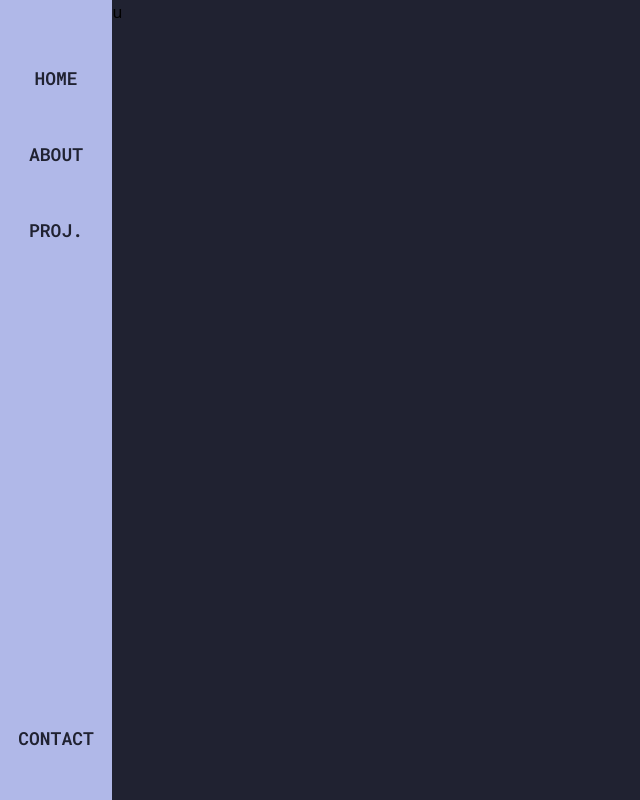
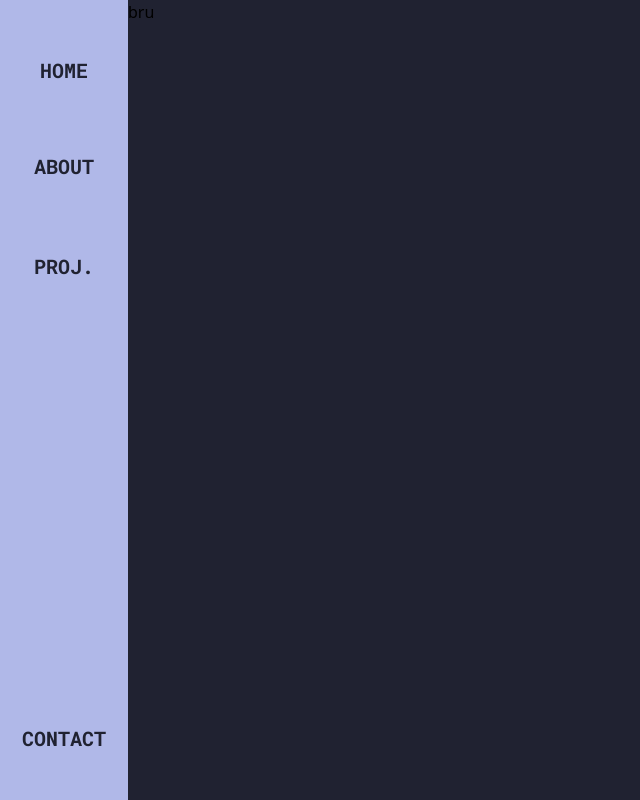
Before and after one commit to Doge-God/portfolio, a React (Create React App) app: page / in a window 1280 px wide. Shown: the top 800 px of the page, without its empty margins (0-640 px from the left). Built offline with nearby package versions, Linux system fonts and the light colour scheme.

Commit message:
feat: navbar ui element scaling

```diff
--- a/package.json
+++ b/package.json
@@ -18,6 +18,7 @@
     "react-router-dom": "^6.3.0",
     "react-scripts": "5.0.1",
     "react-scroll": "^1.8.7",
+    "redux": "^4.2.0",
     "typescript": "^4.8.2",
     "web-vitals": "^2.1.4"
   },
--- a/public/index.html
+++ b/public/index.html
@@ -27,7 +27,7 @@
     <!-- ADD FONT: font-family: 'Roboto Mono', monospace; -->
     <link rel="preconnect" href="https://fonts.googleapis.com">
     <link rel="preconnect" href="https://fonts.gstatic.com" crossorigin>
-    <link href="https://fonts.googleapis.com/css2?family=Roboto+Mono:wght@100;200;300;400;500;600&display=swap" rel="stylesheet">
+    <link href="https://fonts.googleapis.com/css2?family=Roboto+Mono:wght@100;200;300;400;500;600;700&display=swap" rel="stylesheet">
 
     <title>FZ's Folio</title>
   </head>
--- a/src/App.tsx
+++ b/src/App.tsx
@@ -5,10 +5,10 @@ function App() {
   return (
     <div className=' bg-indigo-900'>
       <NavBar/>
-      <div className=' sm:ml-24'>
+      <div className=' sm:ml-28 xl:ml-32'>
         <p id='test' className=' bg-ui-back-space-blue h-screen'>bru</p>
         <p id='test2' className=' bg-red-600 h-screen'>bru</p>
-        <p id='test3' className=' bg-blue-600 h-screen'>bru</p>
+        <p id='test3' className=' bg-green-700 h-screen'>bru</p>
       </div>
     </div>
   );
--- a/src/components/NavBar.tsx
+++ b/src/components/NavBar.tsx
@@ -4,37 +4,60 @@ import {Link} from 'react-scroll';
 
 function NavBar() {
   return (
-    <div className=' bg-transparent fixed top-0 left-0 h-screen w-28 sm:bg-ui-pastel-blue'>
+    <div className=' bg-transparent fixed top-0 left-0 h-screen w-28 xl:w-32 sm:bg-ui-pastel-blue'>
       {/*LARGE FORMAT MENU*/}
-      <div className='hidden h-screen sm:flex flex-col text-center'>
-        <ul className= 'mt-10 flex flex-col justify-evenly'>
-          <li className=' py-2 my-4 font-roboto-mono font-semibold text-lg text-ui-back-space-blue
+      <div className='hidden h-screen sm:flex flex-col font-roboto-mono text-center text-lg xl:text-xl font-semibold xl:font-bold caret-transparent'>
+        <ul className= 'mt-6 flex flex-col justify-evenly'>
+          <li className=' my-6 xl:my-6 text-ui-back-space-blue
            hover:bg-ui-back-space-blue hover:text-ui-pastel-blue'>
-            <Link to="test" spy={true} smooth={true} duration={500}>HOME</Link>
+            <Link to="test" spy={true} smooth={true} duration={500} className=' py-2 inline-block w-full h-full'>HOME</Link>
           </li>
 
-          <li className=' py-2 my-4 font-roboto-mono font-semibold text-lg text-ui-back-space-blue
+          <li className=' my-6 xl:my-7 text-ui-back-space-blue
            hover:bg-ui-back-space-blue hover:text-ui-pastel-blue'>
-            <Link to="test2" spy={true} smooth={true} duration={500}>ABOUT</Link>
+            <Link to="test2" spy={true} smooth={true} duration={500} className=' py-2 inline-block w-full h-full'>ABOUT</Link>
           </li>
 
-          <li className=' py-2 my-4 font-roboto-mono font-semibold text-lg text-ui-back-space-blue
+          <li className=' my-6 xl:my-7 text-ui-back-space-blue
            hover:bg-ui-back-space-blue hover:text-ui-pastel-blue'>
-            <Link to="test3" spy={true} smooth={true} duration={500}>PROJ.</Link>
+            <Link to="test3" spy={true} smooth={true} duration={500} className=' py-2 inline-block w-full h-full'>PROJ.</Link>
           </li>
         </ul>
 
         <Link to="test" spy={true} smooth={true} duration={500} className='
-        py-2 mt-auto mb-10 font-roboto-mono font-semibold text-lg text-ui-back-space-blue
+         py-2 mt-auto mb-10 text-ui-back-space-blue
          hover:bg-ui-back-space-blue hover:text-ui-pastel-blue'>CONTACT</Link>
       </div>
 
       {/*MOBILE MENU BUTTON*/}
       <div className='block sm:hidden z-10'>
-        <AiOutlineMenu size={30} color={'#b0b8e8'} className=' m-3' />
+        <AiOutlineMenu size={40} color={'#b0b8e8'} className=' m-6' />
       </div>
 
       {/*MOBILE MENU*/}
+      <div className='hidden h-screen flex-col text-center text-lg caret-transparent'>
+        <ul className= 'mt-10 flex flex-col justify-evenly'>
+          <li className=' my-6 font-roboto-mono font-semibold text-ui-back-space-blue
+           hover:bg-ui-back-space-blue hover:text-ui-pastel-blue'>
+            <Link to="test" spy={true} smooth={true} duration={500} className=' py-2 inline-block w-full h-full'>HOME</Link>
+          </li>
+
+          <li className=' my-6 font-roboto-mono font-semibold text-ui-back-space-blue
+           hover:bg-ui-back-space-blue hover:text-ui-pastel-blue'>
+            <Link to="test2" spy={true} smooth={true} duration={500} className=' py-2 inline-block w-full h-full'>ABOUT</Link>
+          </li>
+
+          <li className=' my-6 font-roboto-mono font-semibold text-ui-back-space-blue
+           hover:bg-ui-back-space-blue hover:text-ui-pastel-blue'>
+            <Link to="test3" spy={true} smooth={true} duration={500} className=' py-2 inline-block w-full h-full'>PROJ.</Link>
+          </li>
+        </ul>
+
+        <Link to="test" spy={true} smooth={true} duration={500} className='
+         py-2 mt-auto mb-10 font-roboto-mono font-semibold text-ui-back-space-blue
+         hover:bg-ui-back-space-blue hover:text-ui-pastel-blue'>CONTACT</Link>
+      </div>
+
 
     </div>
   );
--- a/src/components/utilities/NavButton.tsx
+++ /dev/null
@@ -1,14 +0,0 @@
-import React from 'react';
-import {Link} from 'react-scroll';
-
-function NavButton(prop: any) {
-    return (
-        <div>
-            <Link to={prop.scroll_tgt} spy={true} smooth={true} duration={500} className='
-            font-roboto-mono font-semibold text-lg text-ui-back-space-blue
-             hover:bg-ui-back-space-blue hover:text-ui-pastel-blue'>{prop.name}</Link>
-        </div>
-    )
-}
-
-export default NavButton;
--- a/tailwind.config.js
+++ b/tailwind.config.js
@@ -4,16 +4,15 @@ module.exports = {
     "./src/**/*.{js,jsx,ts,tsx}",
   ],
   theme: {
-
-    colors: {
-      'ui-pastel-blue' : '#b0b8e8',
-      'ui-pastel-pink' : '#e7b0b8',
-      'ui-back-space-blue' : '#202231'
-    },
-
     extend: {
       fontFamily: {
         'roboto-mono' : ["'Roboto Mono'",'monospace']
+      },
+
+      colors: {
+        'ui-pastel-blue' : '#b0b8e8',
+        'ui-pastel-pink' : '#e7b0b8',
+        'ui-back-space-blue' : '#202231'
       }
     },
   },
--- a/tsconfig.json
+++ b/tsconfig.json
@@ -22,5 +22,5 @@
   },
   "include": [
     "src"
-  ]
+, "stories"  ]
 }
```
Also changed, not shown: 1 other file (tests, documents, lock files or other folders).
